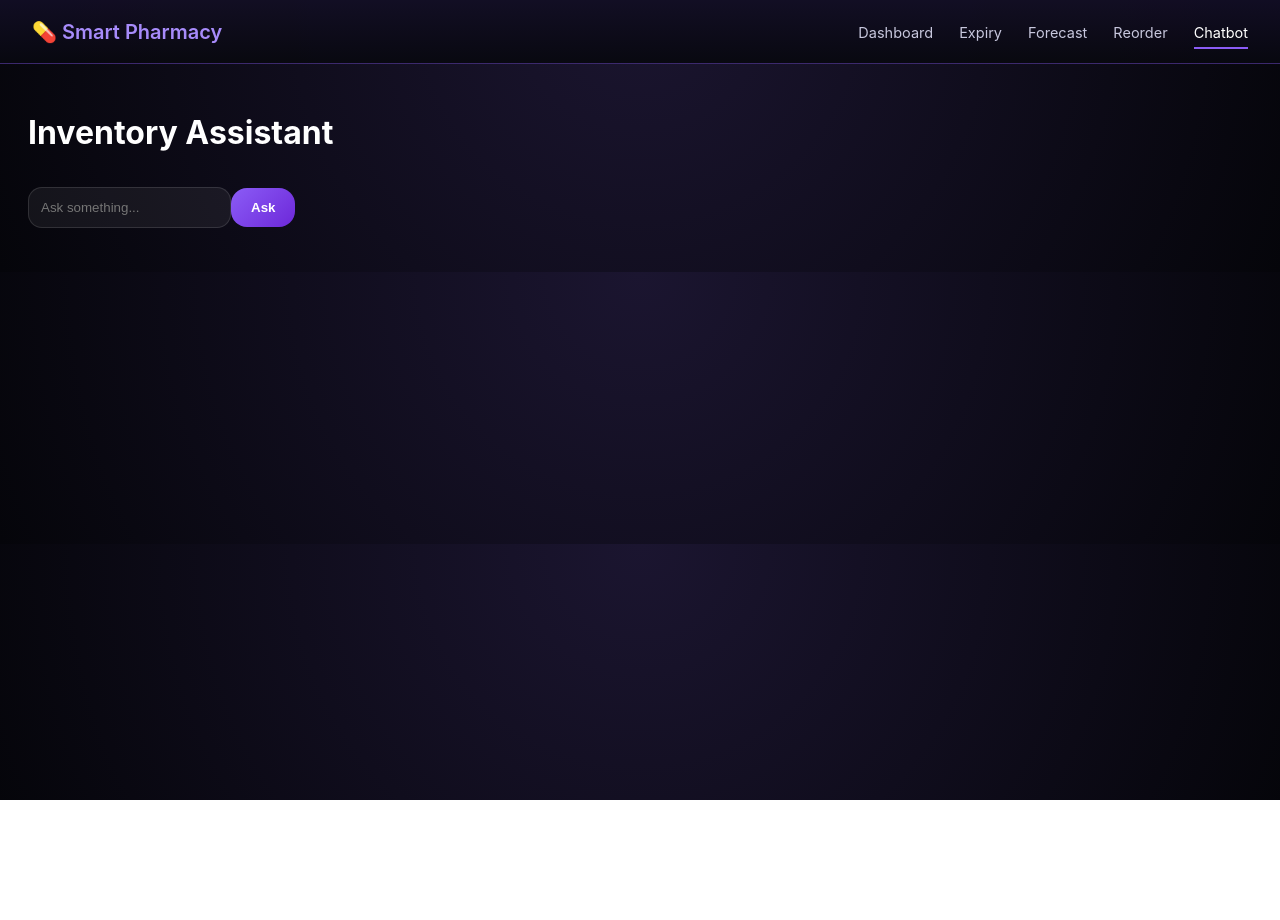
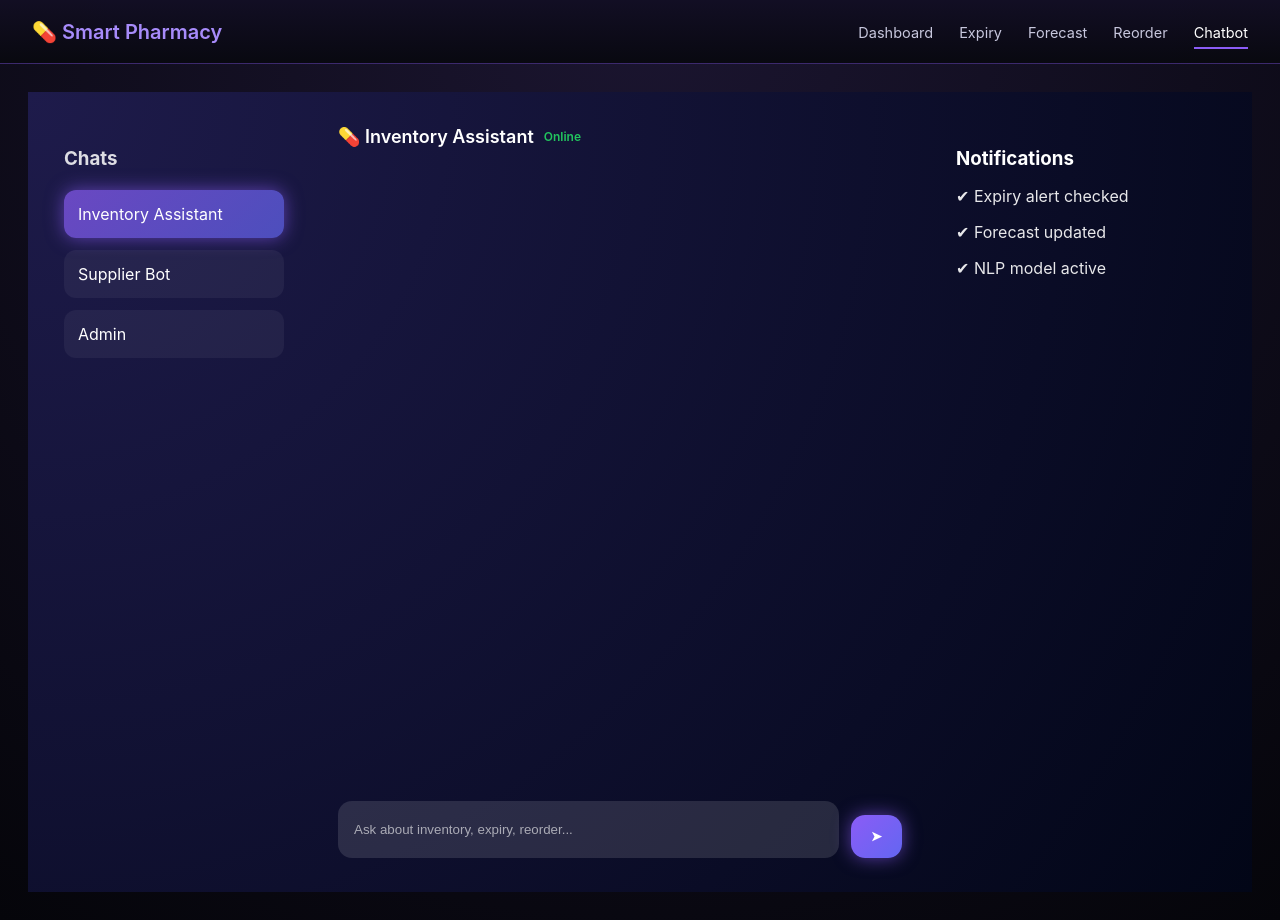
Before and after one commit to yogithasai/smart-pharmacy-inventory, a React (Vite) app in the folder frontend/: page /chatbot in a window 1280 px wide. Before the commit the page ends 800 px from the top, so only its background shows below. Built offline with nearby package versions, Linux system fonts and the light colour scheme.

Commit message:
animated

```diff
--- a/frontend/src/pages/Chatbot.jsx
+++ b/frontend/src/pages/Chatbot.jsx
@@ -1,25 +1,117 @@
 import { useState } from "react";
 import { askChatbot } from "../api/api";
+import "../styles/chat.css";
 
 export default function Chatbot() {
-  const [question, setQuestion] = useState("");
-  const [answer, setAnswer] = useState("");
+  const [input, setInput] = useState("");
+  const [messages, setMessages] = useState([]);
 
-  const handleAsk = async () => {
-    const res = await askChatbot(question);
-    setAnswer(res.data.answer);
+  const sendMessage = async () => {
+    if (!input.trim()) return;
+
+    const userMsg = {
+      sender: "user",
+      text: input,
+      time: new Date().toLocaleTimeString(),
+    };
+
+    setMessages((prev) => [...prev, userMsg]);
+    setInput("");
+
+    try {
+      const res = await askChatbot(input);
+
+      const botMsg = {
+        sender: "bot",
+        text:
+          res.data.type === "text"
+            ? res.data.response
+            : "📊 Data returned (see table below)",
+        table: res.data.type === "table" ? res.data.response : null,
+        time: new Date().toLocaleTimeString(),
+      };
+
+      setMessages((prev) => [...prev, botMsg]);
+    } catch {
+      setMessages((prev) => [
+        ...prev,
+        {
+          sender: "bot",
+          text: "⚠️ Error connecting to backend",
+          time: new Date().toLocaleTimeString(),
+        },
+      ]);
+    }
   };
 
   return (
-    <div>
-      <h1>Inventory Assistant</h1>
-      <input
-        value={question}
-        onChange={(e) => setQuestion(e.target.value)}
-        placeholder="Ask something..."
-      />
-      <button onClick={handleAsk}>Ask</button>
-      <p>{answer}</p>
+    <div className="chat-app">
+      {/* LEFT SIDEBAR */}
+      <div className="chat-sidebar">
+        <h3>Chats</h3>
+        <div className="chat-user active">Inventory Assistant</div>
+        <div className="chat-user">Supplier Bot</div>
+        <div className="chat-user">Admin</div>
+      </div>
+
+      {/* MAIN CHAT */}
+      <div className="chat-main">
+        <div className="chat-header">
+          💊 Inventory Assistant <span>Online</span>
+        </div>
+
+        <div className="chat-messages">
+          {messages.map((msg, i) => (
+            <div
+              key={i}
+              className={`chat-bubble ${msg.sender}`}
+            >
+              <p>{msg.text}</p>
+
+              {msg.table && (
+                <table>
+                  <thead>
+                    <tr>
+                      {Object.keys(msg.table[0]).map((k) => (
+                        <th key={k}>{k}</th>
+                      ))}
+                    </tr>
+                  </thead>
+                  <tbody>
+                    {msg.table.map((row, r) => (
+                      <tr key={r}>
+                        {Object.values(row).map((v, c) => (
+                          <td key={c}>{v}</td>
+                        ))}
+                      </tr>
+                    ))}
+                  </tbody>
+                </table>
+              )}
+
+              <span>{msg.time}</span>
+            </div>
+          ))}
+        </div>
+
+        <div className="chat-input">
+          <input
+            value={input}
+            onChange={(e) => setInput(e.target.value)}
+            placeholder="Ask about inventory, expiry, reorder..."
+            onKeyDown={(e) => e.key === "Enter" && sendMessage()}
+          />
+          <button onClick={sendMessage}>➤</button>
+        </div>
+      </div>
+
+      {/* RIGHT PANEL */}
+      <div className="chat-right">
+        <h3>Notifications</h3>
+        <p>✔ Expiry alert checked</p>
+        <p>✔ Forecast updated</p>
+        <p>✔ NLP model active</p>
+      </div>
     </div>
   );
 }
--- a/frontend/src/styles/chat.css
+++ b/frontend/src/styles/chat.css
@@ -1,75 +1,189 @@
-.chat-container {
-  height: 90vh;
+/* ===== ROOT GLASS BACKGROUND ===== */
+.chat-app {
+  height: 100vh;
+  display: grid;
+  grid-template-columns: 260px 1fr 300px;
+  background: radial-gradient(
+    circle at top left,
+    #1e1b4b,
+    #020617
+  );
+  color: white;
+  gap: 16px;
+  padding: 16px;
+}
+
+/* ===== GLASS BASE ===== */
+.glass {
+  background: rgba(255, 255, 255, 0.08);
+  backdrop-filter: blur(18px);
+  -webkit-backdrop-filter: blur(18px);
+  border-radius: 18px;
+  border: 1px solid rgba(255, 255, 255, 0.15);
+  box-shadow: 0 8px 32px rgba(0, 0, 0, 0.35);
+}
+
+/* ===== LEFT SIDEBAR ===== */
+.chat-sidebar {
+  padding: 20px;
   display: flex;
   flex-direction: column;
-  background: #0f172a;
-  color: white;
+}
+
+.chat-sidebar h3 {
+  margin-bottom: 20px;
+  opacity: 0.85;
+}
+
+.chat-user {
+  padding: 14px;
+  margin-bottom: 12px;
+  border-radius: 12px;
+  cursor: pointer;
+  background: rgba(255, 255, 255, 0.05);
+  transition: all 0.3s ease;
+}
+
+.chat-user:hover {
+  background: rgba(255, 255, 255, 0.12);
+}
+
+.chat-user.active {
+  background: linear-gradient(
+    135deg,
+    rgba(139, 92, 246, 0.7),
+    rgba(99, 102, 241, 0.7)
+  );
+  box-shadow: 0 0 18px rgba(139, 92, 246, 0.6);
+}
+
+/* ===== MAIN CHAT ===== */
+.chat-main {
+  display: flex;
+  flex-direction: column;
 }
 
 .chat-header {
-  padding: 16px;
-  background: #020617;
+  padding: 18px;
+  font-weight: 600;
+  font-size: 18px;
+  display: flex;
+  align-items: center;
+  gap: 10px;
 }
 
-.status {
+.chat-header span {
   font-size: 12px;
-  opacity: 0.7;
+  color: #22c55e;
 }
 
-.chat-window {
+/* ===== MESSAGES ===== */
+.chat-messages {
   flex: 1;
-  padding: 16px;
+  padding: 20px;
   overflow-y: auto;
 }
 
-.bubble {
-  max-width: 70%;
-  padding: 12px;
-  margin-bottom: 12px;
-  border-radius: 12px;
+.chat-bubble {
+  max-width: 65%;
+  padding: 14px 16px;
+  margin-bottom: 18px;
+  border-radius: 18px;
+  line-height: 1.5;
+  animation: fadeIn 0.3s ease;
 }
 
-.bubble.user {
-  background: linear-gradient(135deg, #6366f1, #8b5cf6);
-  align-self: flex-end;
+.chat-bubble.user {
+  margin-left: auto;
+  background: linear-gradient(
+    135deg,
+    rgba(139, 92, 246, 0.9),
+    rgba(99, 102, 241, 0.9)
+  );
+  box-shadow: 0 0 18px rgba(139, 92, 246, 0.5);
 }
 
-.bubble.bot {
-  background: #1e293b;
-  align-self: flex-start;
+.chat-bubble.bot {
+  background: rgba(255, 255, 255, 0.08);
 }
 
-.time {
-  font-size: 10px;
+.chat-bubble span {
+  display: block;
+  font-size: 11px;
+  margin-top: 6px;
   opacity: 0.6;
-  margin-top: 4px;
-  display: block;
 }
 
+/* ===== INPUT ===== */
 .chat-input {
   display: flex;
-  padding: 12px;
-  background: #020617;
+  gap: 12px;
+  padding: 18px;
 }
 
 .chat-input input {
   flex: 1;
-  padding: 10px;
-  border-radius: 8px;
+  padding: 14px 16px;
+  border-radius: 14px;
   border: none;
+  outline: none;
+  background: rgba(255, 255, 255, 0.12);
+  color: white;
+}
+
+.chat-input input::placeholder {
+  color: rgba(255, 255, 255, 0.6);
 }
 
 .chat-input button {
-  margin-left: 10px;
-  padding: 10px 16px;
-  background: #6366f1;
+  padding: 14px 20px;
+  border-radius: 14px;
   border: none;
-  border-radius: 8px;
+  background: linear-gradient(
+    135deg,
+    #8b5cf6,
+    #6366f1
+  );
   color: white;
   cursor: pointer;
+  box-shadow: 0 0 18px rgba(139, 92, 246, 0.6);
 }
 
-.typing {
-  font-style: italic;
-  opacity: 0.6;
+/* ===== RIGHT PANEL ===== */
+.chat-right {
+  padding: 20px;
 }
+
+.chat-right h3 {
+  margin-bottom: 14px;
+}
+
+.chat-right p {
+  margin-bottom: 10px;
+  opacity: 0.9;
+}
+
+/* ===== TABLE ===== */
+table {
+  width: 100%;
+  margin-top: 12px;
+  border-collapse: collapse;
+  font-size: 13px;
+}
+
+th, td {
+  padding: 8px;
+  border: 1px solid rgba(255, 255, 255, 0.2);
+}
+
+/* ===== ANIMATION ===== */
+@keyframes fadeIn {
+  from {
+    opacity: 0;
+    transform: translateY(8px);
+  }
+  to {
+    opacity: 1;
+    transform: translateY(0);
+  }
+}
```
